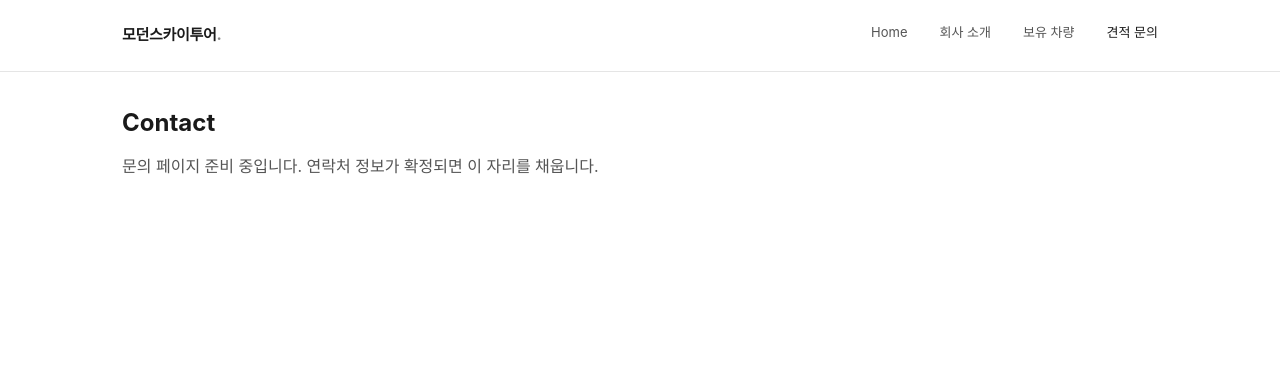
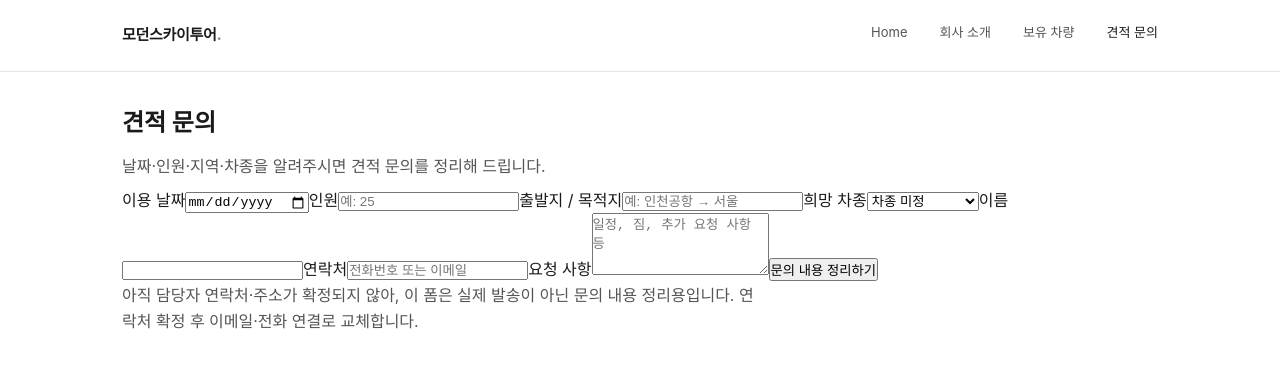
Before and after one commit to chinggu88/skytour, a React (Vite) app: page /#/contact in a window 1280 px wide. Shown: the top 368 px of the page. Built offline with nearby package versions, Linux system fonts and the light colour scheme.

Commit message:
1번 골격+2번 견적문의 하이브리드 적용 (Contact.jsx)

```diff
--- a/src/pages/Contact.jsx
+++ b/src/pages/Contact.jsx
@@ -1,8 +1,90 @@
+import { useState } from 'react'
+
+const initial = {
+  date: '',
+  people: '',
+  region: '',
+  vehicle: '차종 미정',
+  name: '',
+  contact: '',
+  message: '',
+}
+
 export default function Contact() {
+  const [form, setForm] = useState(initial)
+  const [submitted, setSubmitted] = useState(false)
+
+  const change = (e) => {
+    setForm({ ...form, [e.target.name]: e.target.value })
+  }
+
+  const submit = (e) => {
+    e.preventDefault()
+    setSubmitted(true)
+  }
+
   return (
     <section className="page">
-      <h1>Contact</h1>
-      <p>문의 페이지 준비 중입니다. 연락처 정보가 확정되면 이 자리를 채웁니다.</p>
+      <h1>견적 문의</h1>
+      <p className="lead">
+        날짜·인원·지역·차종을 알려주시면 견적 문의를 정리해 드립니다.
+      </p>
+
+      {submitted ? (
+        <div className="card">
+          <h2>문의 내용이 정리되었습니다.</h2>
+          <p>
+            {form.name ? `${form.name}님, ` : ''}입력해주신 내용을 확인했습니다.
+            담당자 연락처가 확정되는 대로 실제 발송 기능으로 연결됩니다.
+            그 전까지는 이 폼에서 발송이 이루어지지 않습니다.
+          </p>
+          <button className="button" type="button" onClick={() => { setForm(initial); setSubmitted(false) }}>
+            다시 작성하기
+          </button>
+        </div>
+      ) : (
+        <form className="form" onSubmit={submit}>
+          <label>
+            이용 날짜
+            <input type="date" name="date" value={form.date} onChange={change} required />
+          </label>
+          <label>
+            인원
+            <input type="number" name="people" value={form.people} onChange={change} min="1" placeholder="예: 25" required />
+          </label>
+          <label>
+            출발지 / 목적지
+            <input type="text" name="region" value={form.region} onChange={change} placeholder="예: 인천공항 → 서울" required />
+          </label>
+          <label>
+            희망 차종
+            <select name="vehicle" value={form.vehicle} onChange={change}>
+              <option>차종 미정</option>
+              <option>현대 유니버스</option>
+              <option>기아 뉴그랜버드</option>
+              <option>대우 BX212</option>
+              <option>벤츠 스프린터</option>
+            </select>
+          </label>
+          <label>
+            이름
+            <input type="text" name="name" value={form.name} onChange={change} required />
+          </label>
+          <label>
+            연락처
+            <input type="text" name="contact" value={form.contact} onChange={change} placeholder="전화번호 또는 이메일" required />
+          </label>
+          <label>
+            요청 사항
+            <textarea name="message" value={form.message} onChange={change} rows="4" placeholder="일정, 짐, 추가 요청 사항 등" />
+          </label>
+          <button className="button primary" type="submit">문의 내용 정리하기</button>
+          <p className="note">
+            아직 담당자 연락처·주소가 확정되지 않아, 이 폼은 실제 발송이 아닌
+            문의 내용 정리용입니다. 연락처 확정 후 이메일·전화 연결로 교체합니다.
+          </p>
+        </form>
+      )}
     </section>
   )
 }
```
